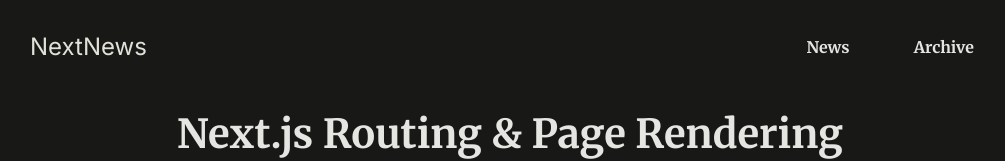
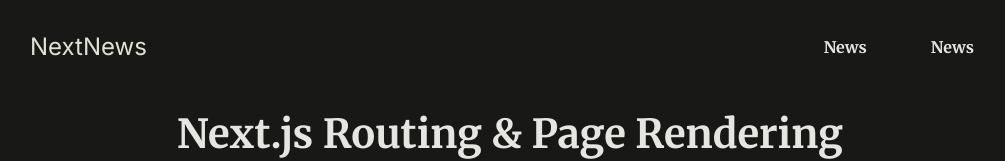
Before and after one commit to ainmutaqorrobin/nextRouting, a Next.js app: page / in a window 1280 px wide. Shown: the top 161 px of the page, without its empty margins (130-1135 px from the left). Built offline with nearby package versions, Linux system fonts and the light colour scheme.

Commit message:
create custom NavLink to set active link

```diff
--- a/components/MainHeader/MainHeader.js
+++ b/components/MainHeader/MainHeader.js
@@ -1,4 +1,5 @@
 import Link from "next/link";
+import NavLink from "../nav-link";
 
 export default function MainHeader() {
   return (
@@ -9,10 +10,10 @@
       <nav>
         <ul>
           <li>
-            <Link href="/news">News</Link>
+            <NavLink href="/news">News</NavLink>
           </li>
           <li>
-            <Link href="/archive">Archive</Link>
+            <NavLink href="/archive">News</NavLink>
           </li>
         </ul>
       </nav>
--- /dev/null
+++ b/components/nav-link.js
@@ -0,0 +1,12 @@
+"use client";
+import Link from "next/link";
+import { usePathname } from "next/navigation";
+
+export default function NavLink({ href, children }) {
+  const path = usePathname();
+  return (
+    <Link href={href} className={path.startsWith(href) ? "active" : undefined}>
+      {children}
+    </Link>
+  );
+}
```
